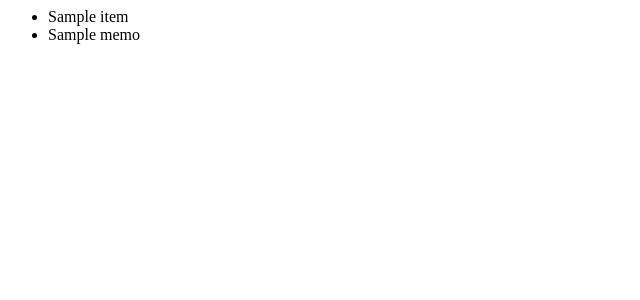
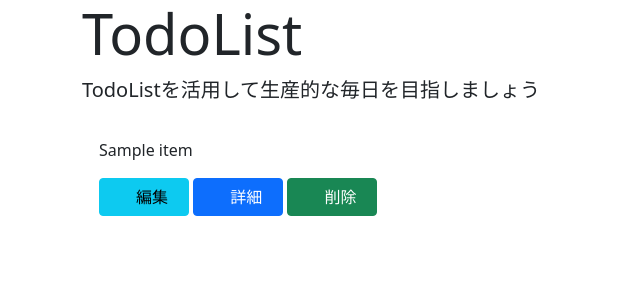
Before and after one commit to igamigam/todoproject, a Python web app: template templates/list.html in a window 1280 px wide. Shown: the top 300 px of the page, without its empty margins (0-640 px from the left). Run offline with Jinja, Linux system fonts and the light colour scheme; the template is opened without the code that fills it: most values are stand-ins (such as "Sample title", 1, 10 or a date in 2020).

Commit message:
【update】一覧表示画面レイアウト修正

```diff
--- /dev/null
+++ b/templates/base.html
@@ -0,0 +1,22 @@
+<!doctype html>
+<html lang="en">
+  <head>
+    <!-- Required meta tags -->
+    <meta charset="utf-8">
+    <meta name="viewport" content="width=device-width, initial-scale=1, shrink-to-fit=no">
+
+    <!-- Bootstrap CSS -->
+    <link rel="stylesheet" href="https://cdn.jsdelivr.net/npm/bootstrap@5.0.2/dist/css/bootstrap.min.css" integrity="sha384-EVSTQN3/azprG1Anm3QDgpJLIm9Nao0Yz1ztcQTwFspd3yD65VohhpuuCOmLASjC" crossorigin="anonymous">
+
+    <title>Hello, world!</title>
+  </head>
+  <body>
+
+    {% block header %}
+    {% endblock header %}
+
+    {% block content %}
+    {% endblock content %}
+
+  </body>
+</html>
--- a/templates/list.html
+++ b/templates/list.html
@@ -1,6 +1,24 @@
+{% extends 'base.html' %}
+
+{% block header %}
+<div class="jumbotron jumbotron-fluid">
+    <div class="container">
+      <h1 class="display-4">TodoList</h1>
+      <p class="lead">TodoListを活用して生産的な毎日を目指しましょう</p>
+    </div>
+</div>
+{% endblock header %}
+
+{% block content %}
+
+<div class="container">
 {% for item in object_list %}
-<ul>
-<li>{{ item.title }}</li>
-<li>{{ item.memo }}</li>
-</ul>
+    <div class="alert alert-{{ item.priority }}" role="alert">
+        <p>{{ item.title }}</p>
+        <a href="#" class="btn btn-info" tabindex="-1" role="button" aria-disabled="true">　編集　</a>
+        <a href="#" class="btn btn-primary" tabindex="-1" role="button" aria-disabled="true">　詳細　</a>
+        <a href="#" class="btn btn-success" tabindex="-1" role="button" aria-disabled="true">　削除　</a>
+    </div>
 {% endfor %}
+</div>
+{% endblock content %}
```
Also changed, not shown: templates/detail copy.html (added, +7 -0 lines), templates/detail.html (+14 -19 lines), todo/models.py (+8 -0 lines), db.sqlite3, todo/migrations/0002_auto_20220605_1046.py (added).
